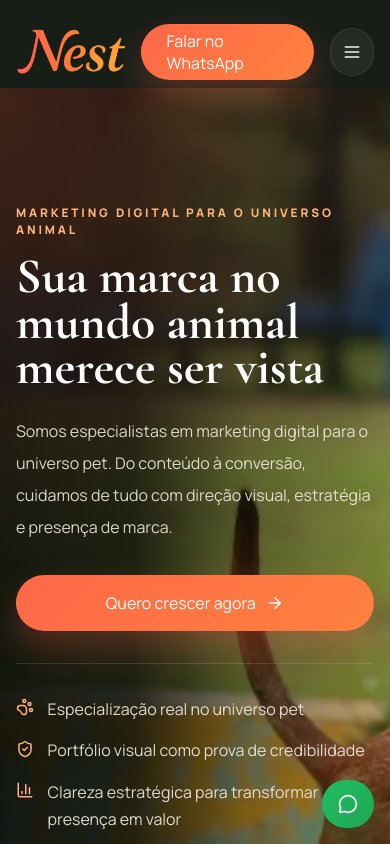
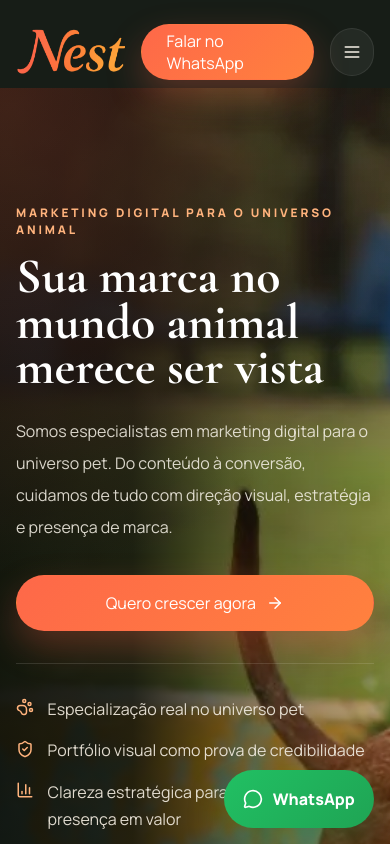
Before and after one commit to Wallaceoll/Nest-Studio-Vercel, a React (Vite) app: page / in a window 390 px wide. Shown: the top 844 px of the page. Built offline with nearby package versions, Linux system fonts and the light colour scheme.

Commit message:
Revert "Update styles.css"
This reverts commit d8e8737d9b6d93a17b7cab429ff1c64c962f424b.

```diff
--- a/src/styles.css
+++ b/src/styles.css
@@ -255,24 +255,19 @@ button {
 
 .floating-whatsapp {
   position: fixed;
-  right: 1.5rem;
-  bottom: 1.5rem;
+  right: 1rem;
+  bottom: 1rem;
   z-index: 50;
   display: inline-flex;
   align-items: center;
   gap: 0.6rem;
-  height: 3.5rem;
+  height: 3.65rem;
   padding: 0 1.2rem;
   border-radius: 999px;
   background: linear-gradient(135deg, #21c063 0%, #1fa454 100%);
   color: #fff;
   font-weight: 800;
   box-shadow: 0 18px 36px rgba(24, 122, 62, 0.34);
-  transition: transform 220ms ease;
-}
-
-.floating-whatsapp:hover {
-  transform: translateY(-2px);
 }
 
 .hero-section {
@@ -1373,21 +1368,6 @@ button {
   .contact-grid {
     flex-direction: column;
   }
-
-  .floating-whatsapp {
-    right: 1rem;
-    bottom: 1rem;
-    height: 3rem;
-    padding: 0 1rem;
-  }
-
-  .floating-whatsapp span {
-    display: none;
-  }
-
-  .floating-whatsapp svg {
-    margin: 0;
-  }
 }
 
 @media (min-width: 768px) and (max-width: 1024px) {
```
